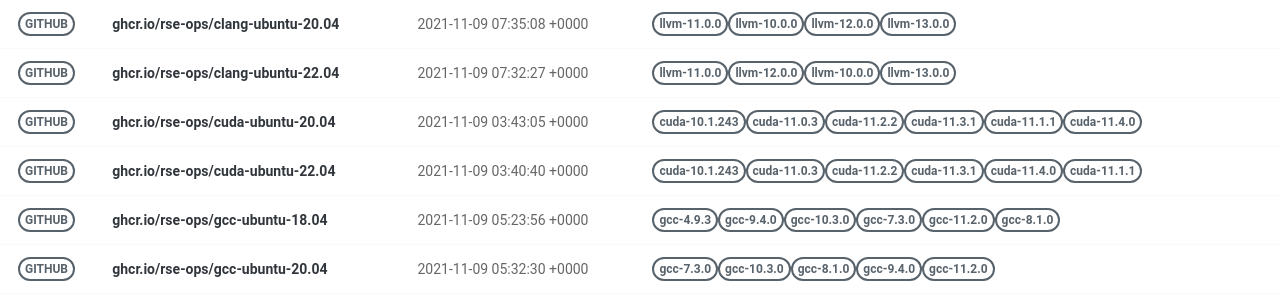
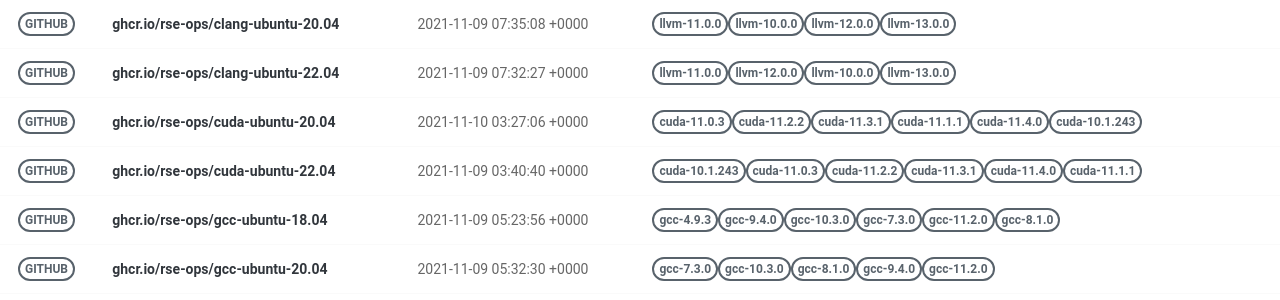
Before and after one commit to rse-ops/docker-images, a Jekyll site: the page built from pages/index.md, in a window 1280 px wide. Shown: the part 179-479 px from the top of the page. Built offline with Jekyll 4.4.1, drawn with Linux system fonts in a browser that asks for light colours; nearby versions of some CDN libraries.

Commit message:
Automated push to update library 2021-11-10

```diff
--- a/_library/ghcr.io-rse-ops-cuda-ubuntu-20.04.md
+++ b/_library/ghcr.io-rse-ops-cuda-ubuntu-20.04.md
@@ -1,14 +1,11 @@
 ---
 layout: container
 name: ghcr.io/rse-ops/cuda-ubuntu-20.04
-updated_at: 2021-11-09 03:43:05.540158
+updated_at: 2021-11-10 03:27:06.655458
 
 
 container_url: https://github.com/orgs/rse-ops/packages/container/package/cuda-ubuntu-20.04
 versions:
- - tag: cuda-10.1.243
-   dockerfile: https://github.com/rse-ops/docker-images/blob/main/ubuntu/cuda/Dockerfile
-   manifest: https://crane.ggcr.dev/manifest/ghcr.io/rse-ops/cuda-ubuntu-20.04:cuda-10.1.243
  - tag: cuda-11.0.3
    dockerfile: https://github.com/rse-ops/docker-images/blob/main/ubuntu/cuda/Dockerfile
    manifest: https://crane.ggcr.dev/manifest/ghcr.io/rse-ops/cuda-ubuntu-20.04:cuda-11.0.3
@@ -24,5 +21,8 @@ versions:
  - tag: cuda-11.4.0
    dockerfile: https://github.com/rse-ops/docker-images/blob/main/ubuntu/cuda/Dockerfile
    manifest: https://crane.ggcr.dev/manifest/ghcr.io/rse-ops/cuda-ubuntu-20.04:cuda-11.4.0
+ - tag: cuda-10.1.243
+   dockerfile: https://github.com/rse-ops/docker-images/blob/main/ubuntu/cuda/Dockerfile
+   manifest: https://crane.ggcr.dev/manifest/ghcr.io/rse-ops/cuda-ubuntu-20.04:cuda-10.1.243
 
 ---
```
